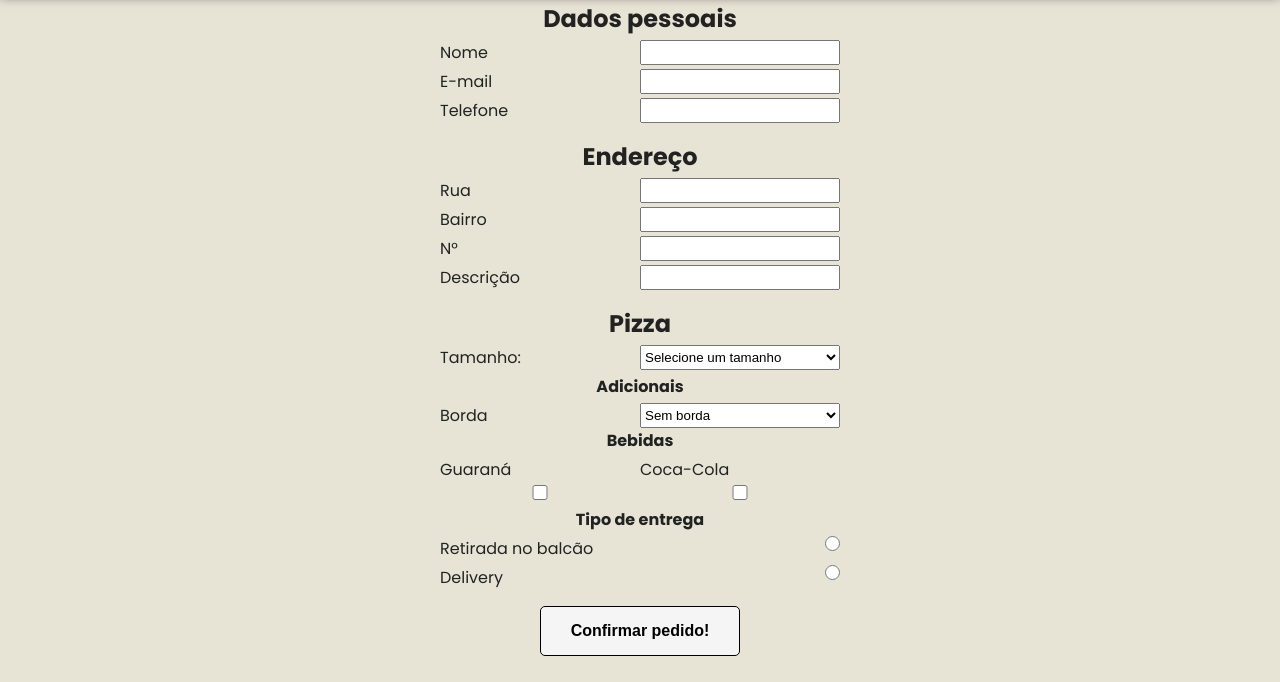
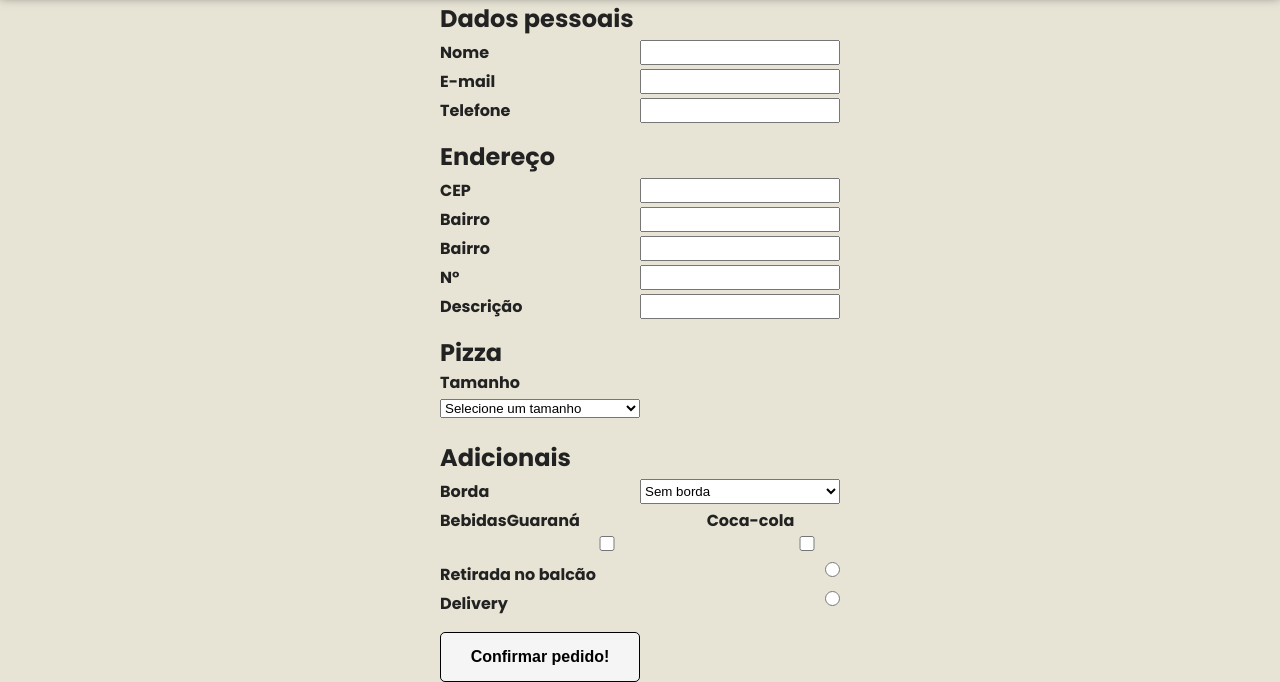
Before and after one commit to codepressionbrazil/pizzaria-app-rr, a plain HTML site: page pages/pedido/index.html in a window 1280 px wide. Shown: the part 123-805 px from the top of the page. Drawn offline with Linux system fonts and the light colour scheme.

Commit message:
feat: init improvments on order html

```diff
--- a/pages/pedido/index.html
+++ b/pages/pedido/index.html
@@ -25,47 +25,59 @@
         <h1>Faça seu pedido!</h1>
 
         <form id="order">
+            <div class="personal-info">
                 <h2>Dados pessoais</h2>
-            <label class="item">
-                Nome
+                <div class="item">
+                    <h4>Nome</h4>
                     <input required type="text" id="name">
-            </label>
+                </div>
 
-            <label class="item">
-                E-mail
+                <div class="item">
+                    <h4>E-mail</h4>
                     <input type="email" id="email">
-            </label>
+                </div>
 
-            <label class="item">
-                Telefone
-                <input required type="number" id="phone" pattern="\(\d{2}\)\d{5}-\d{4}">
-            </label>
+                <div class="item">
+                    <h4>Telefone</h4>
+                    <input required type="tel" id="phone">
+                </div>
+            </div>
 
+            <div class="address">
                 <h2>Endereço</h2>
-            <label class="item">
-                Rua
+
+                <div class="item">
+                    <h4>CEP</h4>
                     <input required type="text" id="street">
-            </label>
+                </div>
 
-            <label class="item">
-                Bairro
+                <div class="item">
+                    <h4>Bairro</h4>
                     <input required type="text" id="district">
-            </label>
+                </div>
 
-            <label class="item">
-                N°
+                <div class="item">
+                    <h4>Bairro</h4>
+                    <input required type="text" id="district">
+                </div>
+
+                <div class="item">
+                    <h4>N°</h4>
                     <input type="number" id="number">
-            </label>
+                </div>
 
-            <label class="item">
-                Descrição
+                <div class="item">
+                    <h4>Descrição</h4>
                     <input required type="text" id="description">
-            </label>
+                </div>
+            </div>
 
 
+            <div class="pizza">
                 <h2>Pizza</h2>
-            <label class="item">
-                Tamanho:
+
+                <h4>Tamanho</h4>
+
                 <select required id="size">
                     <option value="">Selecione um tamanho</option>
                     <option value="S">Pequena - R$ 20</option>
@@ -73,16 +85,17 @@
                     <option value="L">Grande - R$ 40</option>
                     <option value="F">Família - R$ 50</option>
                 </select>
-            </label>
+
 
                 <h3 style="display: none;" id="flavors-label-title">Sabores</h3>
-            <label id="flavors" class="item">
+                <div id="flavors" class="item" />
+            </div>
 
-            </label>
+            <div class="extras">
+                <h2>Adicionais</h2>
 
-            <h4>Adicionais</h4>
-            <label class="item">
-                Borda
+                <div class="item">
+                    <h4>Borda</h4>
                     <select id="border-flavor">
                         <option value="no-border">Sem borda</option>
                         <option value="catupiry">Catupiry</option>
@@ -90,30 +103,35 @@
                         <option value="chocolate">Chocolate</option>
                         <option value="white-cholate">Chocolate Branco</option>
                     </select>
-            </label>
-
-            <h4>Bebidas</h4>
-            <div class="item">
-                <label>
-                    Guaraná
-                    <input type="checkbox" id="guarana">
-                </label>
-                <label>
-                    Coca-Cola
-                    <input type="checkbox" id="coca-cola">
-                </label>
                 </div>
 
-            <h4>Tipo de entrega</h4>
-            <label class="item">
-                Retirada no balcão
+                <div class="item">
+                    <h4>Bebidas</h4>
+
+                    <div class="drink">
+                        <h4>Guaraná</h4>
+                        <input type="checkbox" id="guarana">
+                    </div>
+
+                    <div class="drink">
+                        <h4>Coca-cola</h4>
+                        <input type="checkbox" id="coca-cola">
+                    </div>
+                </div>
+
+            </div>
+
+            <div class="delivery">
+                <div class="item">
+                    <h4>Retirada no balcão</h4>
                     <input required type="radio" name="delivery" id="balc" value="false">
-            </label>
-            <label class="item">
-                Delivery
+                </div>
+
+                <div class="item">
+                    <h4>Delivery</h4>
                     <input required type="radio" name="delivery" id="delivery" value="true">
-            </label>
-
+                </div>
+            </div>
 
             <button id="btn-confirm" class="link-btn">Confirmar pedido!</button>
         </form>
--- a/pages/pedido/style.css
+++ b/pages/pedido/style.css
@@ -1,12 +1,7 @@
 main{
     padding-top: 60px;
-    display: flex;
-    flex-direction: column;
-    justify-content: center;
-    align-items: center;
-
-    margin-inline: auto;
-    max-width: 1100px;
+    display: grid;
+    place-items: center;
 }
 
 form{
```
Lines whose indentation alone changed are shown as unchanged.
